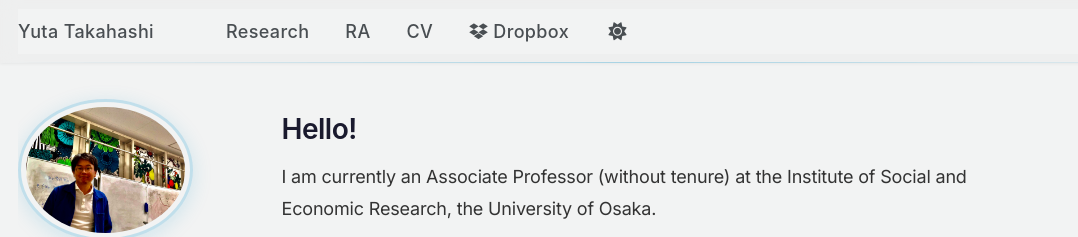
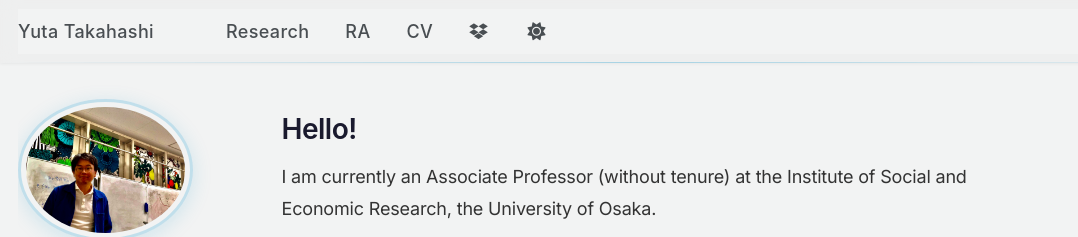
Before and after one commit to yuta-takahashi-1211/yuta-takahashi-1211.github.io, a Jekyll site: the page built from index.md, in a window 1280 px wide. Shown: the top 237 px of the page, without its empty margins (0-1078 px from the left). Built offline with Jekyll 4.4.1, drawn with Linux system fonts in a browser that asks for light colours.

Commit message:
Show only Dropbox icon in navigation, remove text label
https://claude.ai/code/session_013Xb3xbCzeS3fpxuE4W27LL

```diff
--- a/_data/navigation.yml
+++ b/_data/navigation.yml
@@ -5,7 +5,7 @@ main:
     url: /ra/
   - title: "CV"
     url: /files/cv.pdf
-  - title: '<i class="fab fa-dropbox"></i> Dropbox'
+  - title: '<i class="fab fa-dropbox"></i>'
     url: "https://www.dropbox.com/scl/fo/w76pzes5icj8c0p4y4d01/APpSFfJGyi0qpAcqd9xcp9c?rlkey=lq8jjdf2e1fwotknplofjw0zn&dl=0"
 
 footer: []
```
